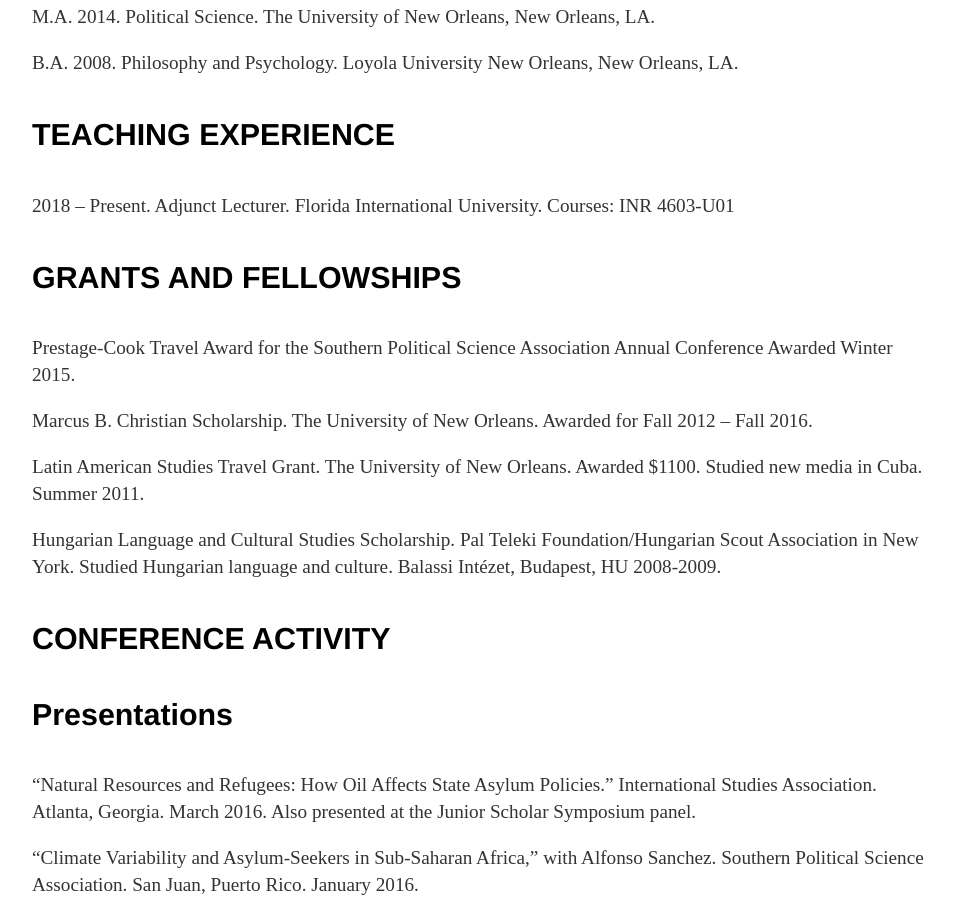
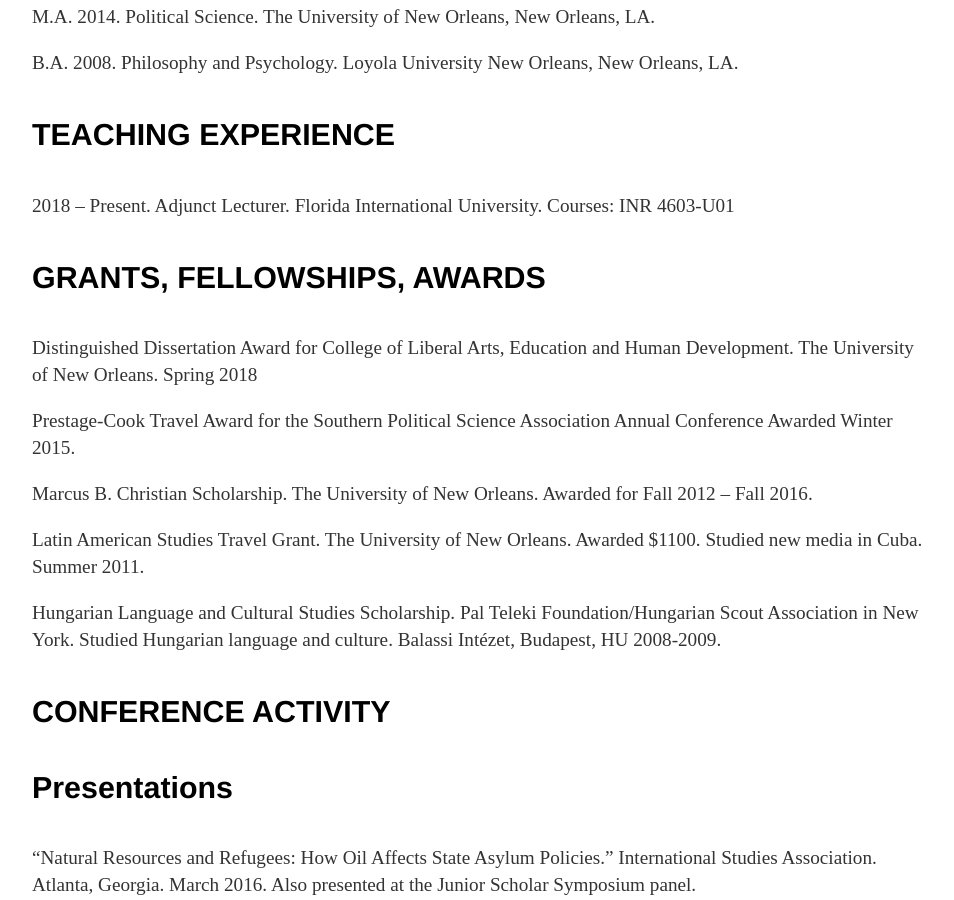
Before and after one commit to elizabethjuhasz/elizabethjuhasz.github.io, a Jekyll site: the page built from cv/index.html, in a window 1280 px wide and 900 px high, scrolled down 405 px. Shown: the whole window, without its empty margins (160-1114 px from the left). Built offline with Jekyll 4.4.1, drawn with Linux system fonts in a browser that asks for light colours.

Commit message:
Update index.html

```diff
--- a/cv/index.html
+++ b/cv/index.html
@@ -22,11 +22,13 @@
 					Courses: INR 4603-U01</p>
 
 
-					<h4>GRANTS AND FELLOWSHIPS</h4>
+				<h4>GRANTS, FELLOWSHIPS, AWARDS</h4>
+				<p>Distinguished Dissertation Award  for College of Liberal Arts, Education and Human Development. The University of New Orleans. Spring 2018</p>
 				<p>Prestage-Cook Travel Award for the Southern Political Science Association Annual Conference Awarded Winter 2015.</p>
 				<p>Marcus B. Christian Scholarship. The University of New Orleans. Awarded for Fall 2012 – Fall 2016.</p>
 				<p>Latin American Studies Travel Grant. The University of New Orleans. Awarded $1100. Studied new media in Cuba. Summer 2011.</p>
 				<p>Hungarian Language and Cultural Studies Scholarship. Pal Teleki Foundation/Hungarian Scout Association in New York. Studied Hungarian language and culture. Balassi Intézet, Budapest, HU 2008-2009.</p>
+
 
 				<h4>CONFERENCE ACTIVITY</h4>
 				<h4>Presentations</h4>
```
